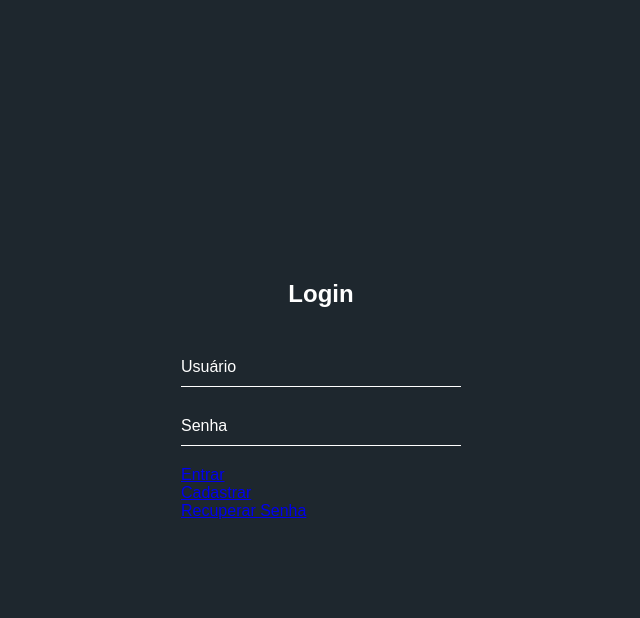
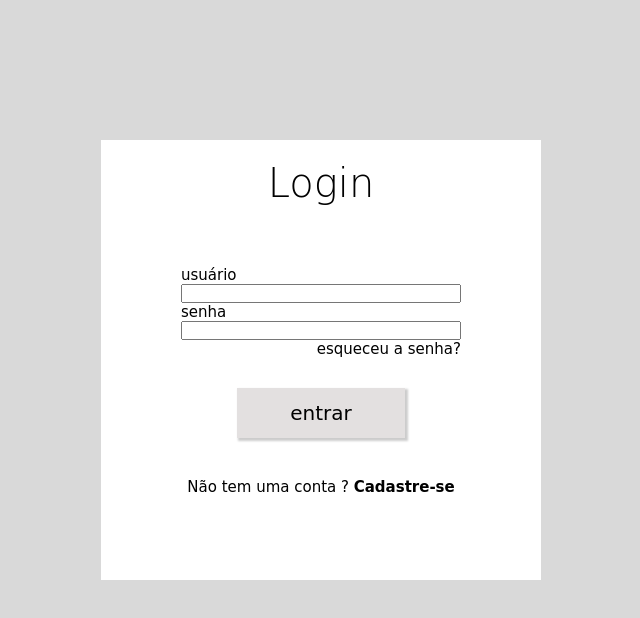
Before and after one commit to alisson-ap/Gforca, a plain HTML site: page login.html in a window 1280 px wide. Shown: the whole page, without its empty margins (319-959 px from the left). Drawn offline with Linux system fonts and the light colour scheme; no server answers.

```diff
--- a/login.html
+++ b/login.html
@@ -10,46 +10,39 @@
 </head>
 <body>
 
-
-
   <div class="login-box">
         <h2>Login</h2>
-        <form>
           <div class="user-box">
-            <input id="email" type="text" name="" required="">
-            <label>Usuário</label>
+              <label>usuário</label>
+              <input id="email" type="text"  required="">
+
+              <label>senha</label>
+              <input id="password" type="password" required="">
+
+              <div class="recuperacao">
+                <a href="recuperacao.html">
+                  esqueceu a senha?
+                </a>
+              </div>
+              <div class="btn">
+                <button type="submit" id="btnLogin">
+                  entrar
+                </button>
+              </div>
           </div>
-          <div class="user-box">
-            <input id="password" type="password" name="" required="">
-            <label>Senha</label>
-          </div>
-          <a href="#" onclick="login()">
-            Entrar
-          </a>
-            <br>
+        <div class="btnCad">
+          <p>Não tem uma conta ? <a href="cadastro.html">Cadastre-se</a></p>
+        </div>
+      </div>
 
-          <a href="cadastro.html">
-            Cadastrar
-          </a>
-            <br>
-
-          <a href="#" onclick="recuperarSenha()">
-            Recuperar Senha
-          </a>
-
-        </form>
-      </div>
 </body>
-
-
-
 
 <script src="https://www.gstatic.com/firebasejs/9.19.1/firebase-app-compat.js"></script>
 <script src="https://www.gstatic.com/firebasejs/9.19.1/firebase-auth-compat.js"></script>
-
 <script src="/scripts/firebase-init.js"></script>
 
 <script src="scripts/login.js"></script>
+<script src="scripts/recuperacao.js"></script>
 <script src="scripts/loading.js"></script>
 
 </html>
--- a/scripts/login.js
+++ b/scripts/login.js
@@ -1,41 +1,35 @@
 firebase.auth().onAuthStateChanged((user) => {
     if(user){
-        showLoading()
+        //showLoading()
         window.location.replace('index.html');
     }else{
-        showLoading()
+       // showLoading()
         console.log("Não está logado");
-        hideLoading()
+        //hideLoading()
     }
-
   });
 
 const email = document.getElementById('email')
 const password = document.getElementById('password')
+const btnLogin = document.getElementById('btnLogin')
 
 
-function login() {
-    showLoading()
-  firebase.auth().signInWithEmailAndPassword(
-    email.value, password.value
-    ).then(response => {
-        hideLoading()
-        window.location.href = "index.html";
+btnLogin.addEventListener("click", () => {
+  console.log(email.value, password.value)
+  if(!email.value || !password.value){
+    alert("Preencha os campos")
+    return
+  }
 
-  }).catch(error => {
-    hideLoading()
-    alert("Email ou senha incorreto!")
-        console.log('deu errado', error)
-  });
-}
-
-function recuperarSenha(){
-    showLoading()
-    firebase.auth().sendPasswordResetEmail(email.value).then(()=>{
+  showLoading()
+  firebase.auth().signInWithEmailAndPassword(email.value, password.value)
+    .then(response => {
       hideLoading()
-      alert("Email enviado com sucesso")
-    }).catch(error =>{
-        hideLoading()
-        alert("Email ou senha invalido!")
+      window.location.href = "index.html";
     })
-}
+    .catch(error => {
+      hideLoading()
+      console.log('deu errado', error);
+      alert("Email ou senha incorreto!");
+    });
+});
--- /dev/null
+++ b/scripts/recuperacao.js
@@ -0,0 +1,13 @@
+const recuperarEmail = document.getElementById('recuperarEmail')
+
+function recuperarSenha(){
+    console.log(recuperarEmail.value)
+    showLoading()
+    firebase.auth().sendPasswordResetEmail(recuperarEmail.value).then(()=>{
+      hideLoading()
+      alert("Email enviado com sucesso")
+    }).catch(error =>{
+        hideLoading()
+        alert("Email ou senha invalido!")
+    })
+}
--- a/style/login.css
+++ b/style/login.css
@@ -1,76 +1,89 @@
-* {
+*{
+    font-family: 'Comic Neue', cursive;
     margin: 0;
     padding: 0;
-    box-sizing: border-box;
 }
 
 body {
-    background: #1e272e;
-    font-family: sans-serif;
+    width: 100vw;
+    height: 90vh;
+    background: #d9d9d9;
+    display: flex;
+    flex-direction: row;
+    justify-content: center;
+    align-items: center;
+    transition: 0.3s;
 }
 
 .login-box {
-    width: 280px;
-    position: absolute;
-    top: 50%;
-    left: 50%;
-    transform: translate(-50%, -50%);
-    color: #fff;
+    width: 400px;
+    height: 400px;
+    background: #ffffff;
+    padding: 20px;
+    margin: 10px;
+    display: flex;
+    flex-direction: column;
+    flex-wrap: nowrap;
+    align-items: center;
+
 }
 
 .login-box h2 {
-    text-align: center;
+    margin-bottom: 40px;
+    font-weight: 50;
+    font-size: 40px;
+
+
+}
+
+.user-box{
+  display: flex;
+  flex-direction: column;
+  margin-top: 20px;
+  width: 70%;
+}
+
+form{
+  display: flex;
+  flex-direction: column;
+}
+
+.recuperacao{
+  display: flex;
+  justify-content: flex-end;
+}
+
+.btn{
+  display: flex;
+  justify-content: center;
   margin-bottom: 40px;
 }
 
-  .user-box {
-    position: relative;
-    margin-bottom: 20px;
-  }
-
-  .user-box input {
-    width: 100%;
-    padding: 10px 0;
-    font-size: 16px;
-    color: #fff;
-    border: none;
-    border-bottom: 1px solid #fff;
-    outline: none;
-    background: transparent;
-  }
-
-  .user-box label {
-    position: absolute;
-    top: 0;
-    left: 0;
-    padding: 10px 0;
-    font-size: 16px;
-    color: #fff;
-    pointer-events: none;
+button{
+  background-color:#E3E0E0;
+  border:none;
+  font-size: 20px;
+  width: 60%;
+  height: 50px;
+  margin-top: 30px;
+  cursor: pointer;
+  box-shadow: 2px 2px 2px 1px rgba(0, 0, 0, 0.2);
   transition: 0.5s;
 }
 
-  .user-box input:focus ~ label,
-  .user-box input:valid ~ label {
-    top: -20px;
-    left: 0;
-    color: #03a9f4;
-    font-size: 12px;
+button:hover, button:focus{
+  width: 70%;
+  background-color:#d5d3d3fd;
 }
 
-  .user-box a {
-    display: inline-block;
-    text-align: center;
-    padding: 10px 20px;
-    margin-top: 40px;
-    background: #03a9f4;
-    color: #fff;
-    border-radius: 30px;
+a, p, label{
+  font-size: 15px;
   text-decoration: none;
-    transition: 0.5s;
+  color: black;
 }
 
-  .user-box a:hover {
-    background: #fff;
-    color: #03a9f4;
+.btnCad>p>a{
+  text-decoration: none;
+  font-weight: bold;
+
 }
```
Also changed, not shown: cadastro.html (+3 -2 lines), index.html (+31 -3 lines), recuperacao.html (+19 -17 lines), scripts/cadastro.js (+44 -20 lines), scripts/crud.js (+0 -75 lines), scripts/index.js (+30 -0 lines), scripts/wordsList.js (added, +74 -0 lines), style/index.css (+13 -0 lines). Lines whose indentation alone changed are shown as unchanged.
